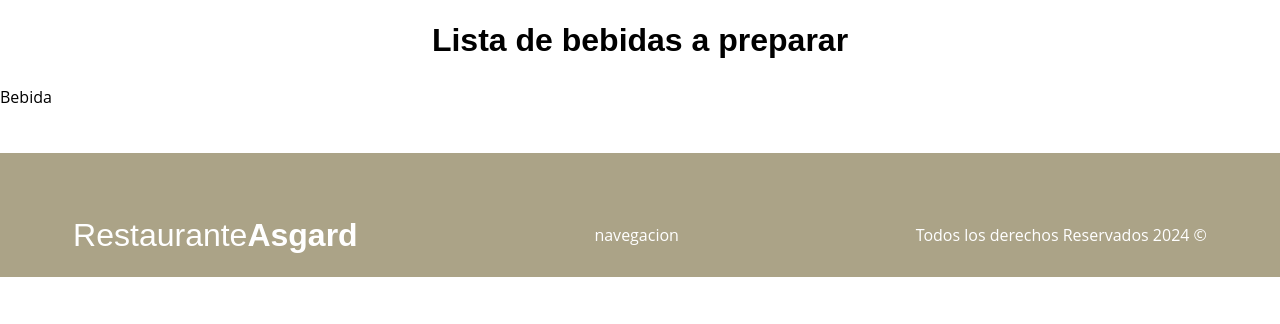
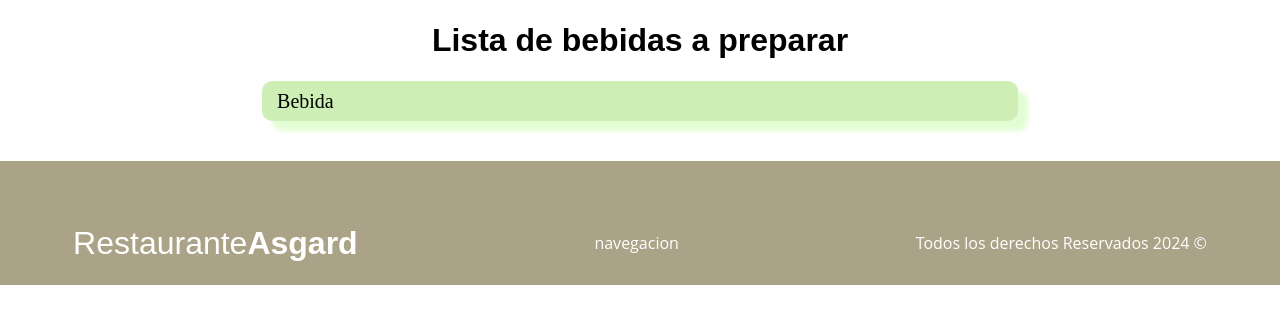
Before and after one commit to SRV-JSPA/P2_BD, a PHP site: page /pages/bar.php in a window 1280 px wide. Shown: the part 134-458 px from the top of the page. Run offline with PHP 8.4, Linux system fonts and the light colour scheme; some libraries are stand-ins or nearby versions.

Commit message:
Update style.css

```diff
--- a/style.css
+++ b/style.css
@@ -397,3 +397,17 @@ img  {
     font-family: "Times New Roman", Times, serif;
     padding-left: 15px;
   }
+
+  .bar {
+    width: 20cm;
+    height: auto;
+    margin: 0 auto;
+    background-color: rgb(205, 239, 182);
+    box-sizing: border-box;
+    text-align: left;
+    border-radius: 10px;
+    box-shadow: 10px 10px 5px rgb(226, 253, 212);
+    font-size: 20px;
+    font-family: "Times New Roman", Times, serif;
+    padding-left: 15px;
+  }
```
